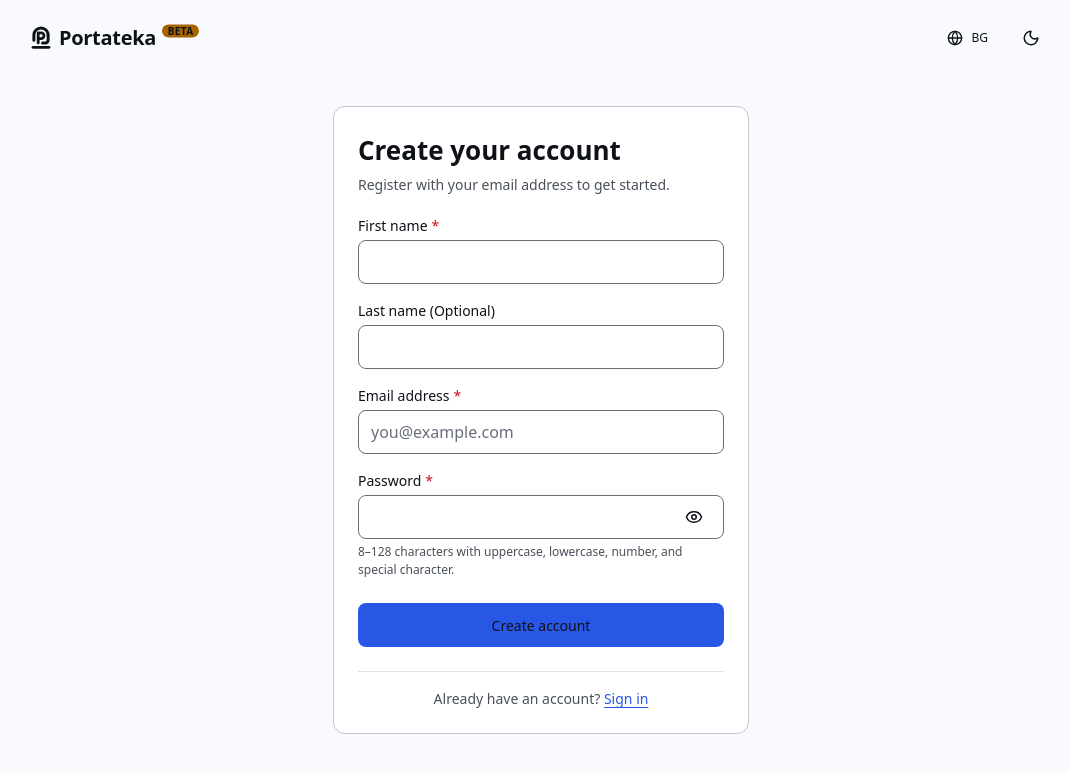
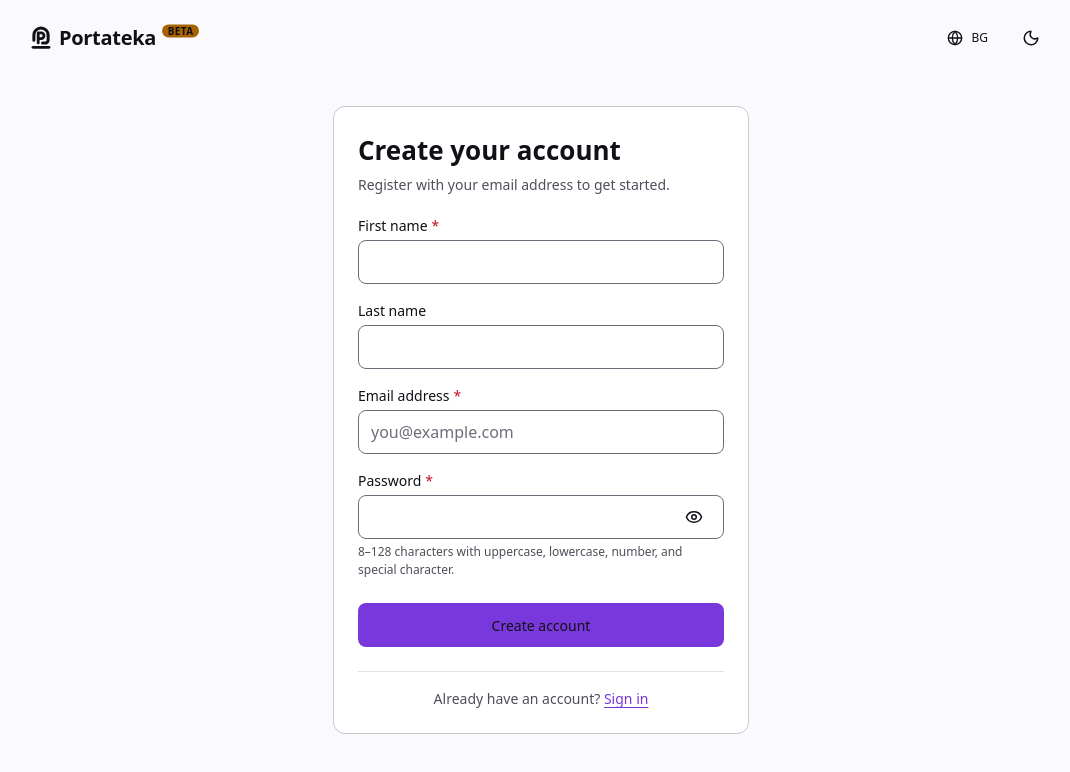
Before and after one commit to rumenpetrov/portateka-web, a React (Vite) app: page /sign-up in a window 1280 px wide. Shown: the top 772 px of the page, without its empty margins (99-1169 px from the left). Built offline with nearby package versions, Linux system fonts and the light colour scheme; no server answers.

Commit message:
Clean up form labels and update accent color

```diff
--- a/src/components/features/profile/ProfileForm.tsx
+++ b/src/components/features/profile/ProfileForm.tsx
@@ -71,7 +71,7 @@ export function ProfileForm({ user, properties }: ProfileFormProps) {
         type="text"
         autoComplete="family-name"
         enterKeyHint="next"
-        label={`${t.auth.lastNameLabel} (${t.common.optional})`}
+        label={t.auth.lastNameLabel}
         error={getFieldError("lastName")}
         {...register("lastName", {
           setValueAs: (v: string | null) =>
--- a/src/components/features/properties/PropertyForm.tsx
+++ b/src/components/features/properties/PropertyForm.tsx
@@ -69,7 +69,7 @@ export function PropertyForm({
 
       <Textarea
         id="property-description"
-        label={`${t.properties.fields.descriptionLabel} (${t.common.optional})`}
+        label={t.properties.fields.descriptionLabel}
         hint={t.properties.fields.descriptionHint}
         error={getFieldError("description")}
         {...register("description", {
@@ -80,7 +80,7 @@ export function PropertyForm({
 
       <Textarea
         id="property-notes"
-        label={`${t.properties.fields.notesLabel} (${t.common.optional})`}
+        label={t.properties.fields.notesLabel}
         hint={t.properties.fields.notesHint}
         error={getFieldError("notes")}
         {...register("notes", {
--- a/src/i18n/bg-BG.ts
+++ b/src/i18n/bg-BG.ts
@@ -29,7 +29,6 @@ export const bgBG: TranslationDictionary = {
     delete: "Изтрий",
     confirm: "Потвърди",
     back: "Назад",
-    optional: "Незадължително",
     showPassword: "Покажи паролата",
     hidePassword: "Скрий паролата",
     showPasswordWarning:
--- a/src/i18n/en-US.ts
+++ b/src/i18n/en-US.ts
@@ -28,7 +28,6 @@ export const enUS: TranslationDictionary = {
     delete: "Delete",
     confirm: "Confirm",
     back: "Back",
-    optional: "Optional",
     showPassword: "Show password",
     hidePassword: "Hide password",
     showPasswordWarning: "Warning: this displays your password on the screen.",
--- a/src/i18n/types.ts
+++ b/src/i18n/types.ts
@@ -61,7 +61,6 @@ export interface TranslationDictionary {
     delete: string;
     confirm: string;
     back: string;
-    optional: string;
     showPassword: string;
     hidePassword: string;
     showPasswordWarning: string;
--- a/src/pages/SignUpPage.tsx
+++ b/src/pages/SignUpPage.tsx
@@ -94,7 +94,7 @@ export function SignUpPage() {
               type="text"
               autoComplete="family-name"
               enterKeyHint="next"
-              label={`${t.auth.lastNameLabel} (${t.common.optional})`}
+              label={t.auth.lastNameLabel}
               error={getFieldError("lastName")}
               {...register("lastName", {
                 setValueAs: (v: string) =>
--- a/src/theme/tokens.css
+++ b/src/theme/tokens.css
@@ -8,23 +8,23 @@
 
     /* Neutral Palette (OKLCH) */
     --primitive-neutral-0: oklch(100% 0 0);
-    --primitive-neutral-50: oklch(98.5% 0.004 260);
-    --primitive-neutral-100: oklch(96% 0.006 260);
-    --primitive-neutral-200: oklch(91% 0.01 260);
-    --primitive-neutral-300: oklch(83% 0.014 260);
-    --primitive-neutral-400: oklch(68% 0.018 260);
-    --primitive-neutral-500: oklch(54% 0.02 260);
-    --primitive-neutral-600: oklch(43% 0.02 260);
-    --primitive-neutral-700: oklch(33% 0.018 260);
-    --primitive-neutral-800: oklch(24% 0.016 260);
-    --primitive-neutral-900: oklch(18% 0.014 260);
-    --primitive-neutral-950: oklch(13% 0.012 260);
+    --primitive-neutral-50: oklch(98.5% 0.004 295);
+    --primitive-neutral-100: oklch(96% 0.006 295);
+    --primitive-neutral-200: oklch(91% 0.01 295);
+    --primitive-neutral-300: oklch(83% 0.014 295);
+    --primitive-neutral-400: oklch(68% 0.018 295);
+    --primitive-neutral-500: oklch(54% 0.02 295);
+    --primitive-neutral-600: oklch(43% 0.02 295);
+    --primitive-neutral-700: oklch(33% 0.018 295);
+    --primitive-neutral-800: oklch(24% 0.016 295);
+    --primitive-neutral-900: oklch(18% 0.014 295);
+    --primitive-neutral-950: oklch(13% 0.012 295);
 
-    /* Brand / Accent Palette (OKLCH Indigo) */
-    --primitive-brand-400: oklch(72% 0.16 265);
-    --primitive-brand-500: oklch(62% 0.2 265);
-    --primitive-brand-600: oklch(52% 0.22 265);
-    --primitive-brand-700: oklch(44% 0.2 265);
+    /* Brand / Accent Palette (OKLCH Purple) */
+    --primitive-brand-400: oklch(73% 0.17 295);
+    --primitive-brand-500: oklch(62% 0.21 295);
+    --primitive-brand-600: oklch(52% 0.23 295);
+    --primitive-brand-700: oklch(44% 0.21 295);
 
     /* Status Primitives */
     --primitive-success-400: oklch(76% 0.16 155);
```
